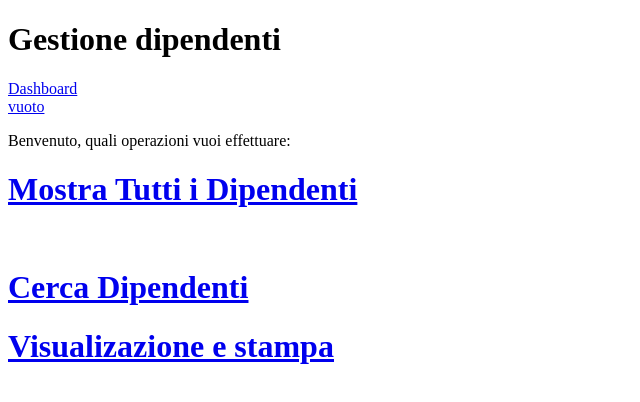
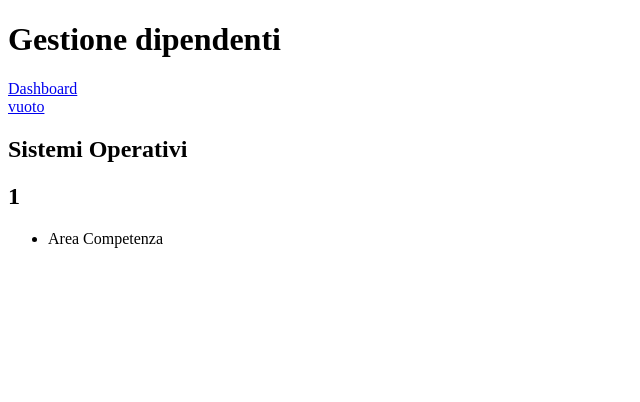
Before and after one commit to plansoft-it/GestioneCompetenze, an Angular app in the folder Angular/GestioneCompetenze/: page /areas/1 in a window 1280 px wide. Shown: the top 402 px of the page, without its empty margins (0-640 px from the left). Built offline with nearby package versions, Linux system fonts and the light colour scheme.

Commit message:
Aggiunto Path alla pagina dell'Area di Comp.
E' stato aggiunto il percorso alla pagina della singola Area di competenza,
tramite la lista mostrata nelle Ricerca.
Aggiunti anche Fix Vari.
:

```diff
--- a/Angular/GestioneCompetenze/src/app/app-routing.module.ts
+++ b/Angular/GestioneCompetenze/src/app/app-routing.module.ts
@@ -5,6 +5,7 @@ import { DashboardComponent } from './dashboard/dashboard.component';
 import { DipendentiComponent } from './dipendenti/dipendenti.component';
 import { RicercaComponent } from './ricerca/ricerca.component';
 import { ViewSearchComponent } from './view-search/view-search.component';
+import { AreasComponent } from './areas/areas.component';
 
 
 const routes: Routes = [
@@ -13,8 +14,8 @@ const routes: Routes = [
   { path: 'dipendenti', component: DipendentiComponent },
   { path: 'ricerca', component: RicercaComponent },
   { path: 'view-search', component: ViewSearchComponent },
-  { path: 'employees/:id', component: DipendentiComponent }, //COMPONENT DA CAMBIARE, SOLO UNA PROVA QUESTO
-  { path: 'areas/:id', component: DashboardComponent },//COMPONENT DA CAMBIARE, SOLO UNA PROVA QUESTO
+  { path: 'employees/:id', component: DipendentiComponent },
+  { path: 'areas/:id', component: AreasComponent },
 ];
 
 @NgModule({
--- a/Angular/GestioneCompetenze/src/app/app.module.ts
+++ b/Angular/GestioneCompetenze/src/app/app.module.ts
@@ -8,6 +8,7 @@ import { DipendentiComponent } from './dipendenti/dipendenti.component';
 import { RicercaComponent } from './ricerca/ricerca.component';
 import { FormsModule } from '@angular/forms';//per il select
 import { ViewSearchComponent } from './view-search/view-search.component';
+import { AreasComponent } from './areas/areas.component';
 
 
 @NgModule({
@@ -16,7 +17,8 @@ import { ViewSearchComponent } from './view-search/view-search.component';
     DashboardComponent,
     DipendentiComponent,
     RicercaComponent,
-    ViewSearchComponent
+    ViewSearchComponent,
+    AreasComponent
   ],
   imports: [
     BrowserModule,
--- /dev/null
+++ b/Angular/GestioneCompetenze/src/app/areas/areas.component.html
@@ -0,0 +1,11 @@
+
+<div *ngIf="area">
+
+    <h2> {{area.areaName}} </h2>
+    <h2> {{area.id}} </h2>
+    <ul>
+        <li>Area Competenza</li>
+
+
+    </ul>
+</div>
--- /dev/null
+++ b/Angular/GestioneCompetenze/src/app/areas/areas.component.ts
@@ -0,0 +1,34 @@
+import { Component, OnInit } from '@angular/core';
+import { COMPETENZE } from '../lista-comp-fittizzia';
+import { Competenze } from '../competences-interface';
+import { UserIdService } from '../user-id.service'
+import { ActivatedRoute } from '@angular/router';
+import { Location } from '@angular/common';
+
+@Component({
+  selector: 'app-areas',
+  templateUrl: './areas.component.html',
+  styleUrls: ['./areas.component.css']
+})
+export class AreasComponent implements OnInit {
+  area: Competenze;
+
+  constructor(
+    private location: Location,
+    private route: ActivatedRoute,
+    private userIdService: UserIdService,
+  ) { }
+
+  ngOnInit(): void {
+    this.getCompetence();
+  }
+
+
+  getCompetence(): void {
+    const id = +this.route.snapshot.paramMap.get('id');  //route.snapshot is a static image of the route information shortly after the component was created.
+                                                          // aramMap is a dictionary of route parameter values extracted from the URL. The "id" key returns the id of the employee to fetch.
+
+    this.userIdService.getCompetence(id)
+      .subscribe(area => this.area = area);
+  }
+}
--- a/Angular/GestioneCompetenze/src/app/competences-interface.ts
+++ b/Angular/GestioneCompetenze/src/app/competences-interface.ts
@@ -1,4 +1,5 @@
 export interface Competenze {
     areaName: string;
+    id?: number;
     competencesForArea:{nameCompetence:string} []
 }
--- a/Angular/GestioneCompetenze/src/app/dashboard/dashboard.component.html
+++ b/Angular/GestioneCompetenze/src/app/dashboard/dashboard.component.html
@@ -1,9 +1,9 @@
 <p>Benvenuto, quali operazioni vuoi effettuare:</p>
 
     <a routerLink="/dipendenti">
-         <h1>Mostra Tutti i Dipendenti</h1> <br>
+         <h1>Mostra Tutti i Dipendenti (outdated)</h1> <br>
     <a routerLink="/ricerca">
-        <h1>Cerca Dipendenti</h1>
+        <h1>Cerca Dipendenti (outdated)</h1>
    <a routerLink="/view-search">
         <h1>Visualizazione e stampa</h1>
 
--- a/Angular/GestioneCompetenze/src/app/dipendenti/dipendenti.component.ts
+++ b/Angular/GestioneCompetenze/src/app/dipendenti/dipendenti.component.ts
@@ -4,7 +4,7 @@ import { DIPENDENTI } from '../lista-fittizia';
 import { UserIdService } from '../user-id.service'
 import { ActivatedRoute } from '@angular/router';
 import { Location } from '@angular/common';
-import { HeapProfiler } from 'inspector';
+
 
 
 @Component({
--- a/Angular/GestioneCompetenze/src/app/lista-comp-fittizzia.ts
+++ b/Angular/GestioneCompetenze/src/app/lista-comp-fittizzia.ts
@@ -4,6 +4,7 @@ import { Competenze } from './competences-interface';
 export const COMPETENZE: Competenze[] = [
     {
         areaName: "Sistemi Operativi",
+        id: 1,
         competencesForArea: [
             {
                 nameCompetence: "Linux"
@@ -20,6 +21,7 @@ export const COMPETENZE: Competenze[] = [
     },
     {
         areaName: "Linguaggi di Programmazione",
+        id: 2,
         competencesForArea: [
             {
                 nameCompetence: "Java"
--- a/Angular/GestioneCompetenze/src/app/user-id.service.ts
+++ b/Angular/GestioneCompetenze/src/app/user-id.service.ts
@@ -21,4 +21,15 @@ export class UserIdService {
     return of(DIPENDENTI.find(employee => employee.id == id));
   }
 
+  getCompetences(): Observable<Competenze[]> { //Ritorna un Observables con l'array dei dipendenti
+    return of(COMPETENZE);
+  }
+
+  getCompetence(id: number): Observable<Competenze> {
+
+    return of(COMPETENZE.find(area => area.id == id));
+  }
+
+
+
 }
--- a/Angular/GestioneCompetenze/src/app/view-search/view-search.component.html
+++ b/Angular/GestioneCompetenze/src/app/view-search/view-search.component.html
@@ -69,7 +69,7 @@
             <li>
                 <!-- Sempre solito problema dell' iterazione del array all'interno-->
 
-                <a routerLink="/employees/{{empCompetence.id}}">
+                <a routerLink="/areas/{{empCompetence.id}}">
                     <!-- Da aggiungere gli id-->
                     <span>{{empCompetence.areaName}} :</span>
                 </a>
--- a/Angular/GestioneCompetenze/src/app/view-search/view-search.component.ts
+++ b/Angular/GestioneCompetenze/src/app/view-search/view-search.component.ts
@@ -4,6 +4,7 @@ import { COMPETENZE } from '../lista-comp-fittizzia';
 import { Dipendente } from '../dipendenti-inteface';
 import { Competenze } from '../competences-interface';
 import { UserIdService } from '../user-id.service';
+
 
 @Component({
   selector: 'app-view-search',
@@ -13,7 +14,7 @@ import { UserIdService } from '../user-id.service';
 export class ViewSearchComponent implements OnInit {
 
   employees: Dipendente[];
-  competences = COMPETENZE;
+  competences: Competenze[];
   checkShowEmployees: boolean = true;
   checkShowCompetences: boolean = false;
 
@@ -26,11 +27,21 @@ export class ViewSearchComponent implements OnInit {
   getEmployees(): void{
     this.userIdService.getEmployees().subscribe(employees => this.employees = employees)  ///Subscribe è per prende l'observable
     //this.employees, ha il valore di employees
-    //non funzionerebbe con un vero server
+
+
   }
+
+  getCompetences(): void{
+    this.userIdService.getCompetences().subscribe(competences => this.competences = competences)
+
+
+
+  }
+
 
   ngOnInit(): void {
     this.getEmployees();
+    this.getCompetences();
   }
 
 
```
Also changed, not shown: Angular/GestioneCompetenze/src/app/areas/areas.component.css (added), 1 other file (tests, documents, lock files or other folders).
